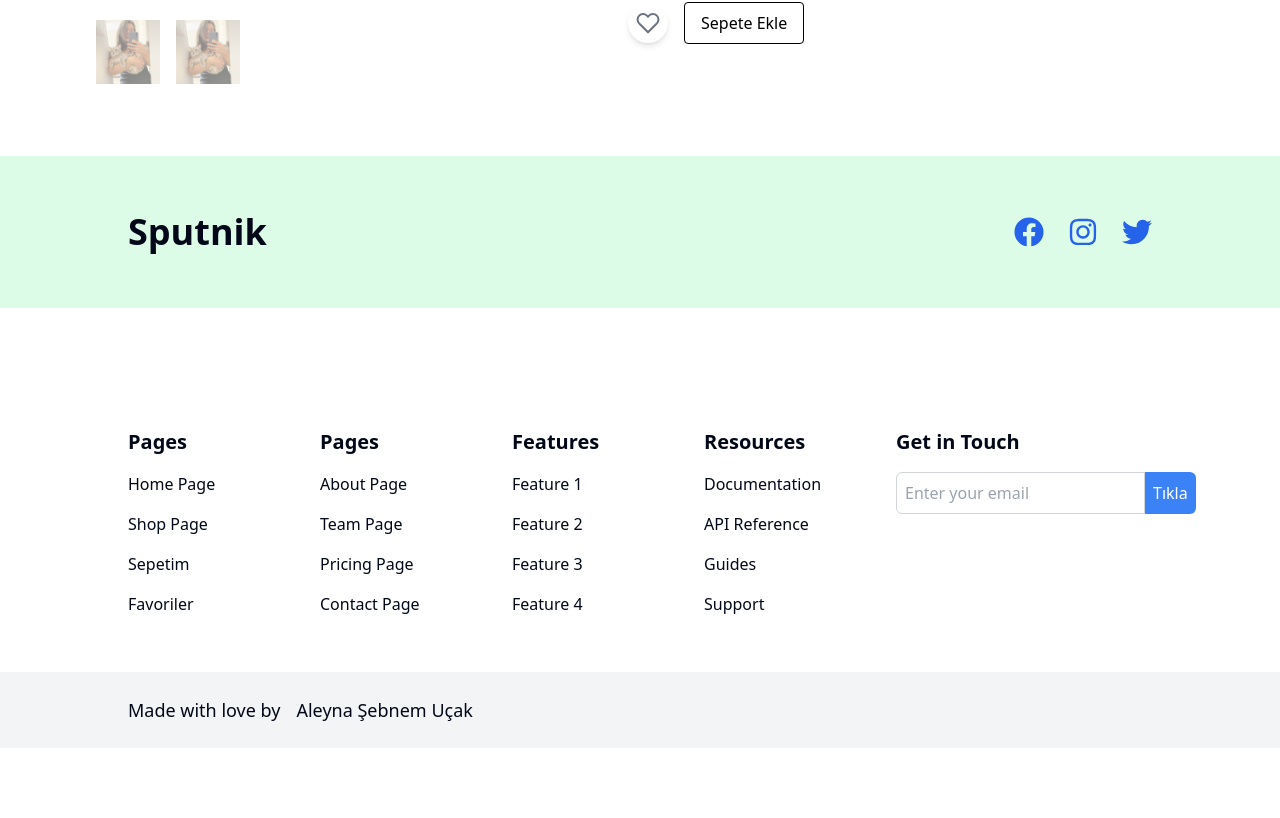
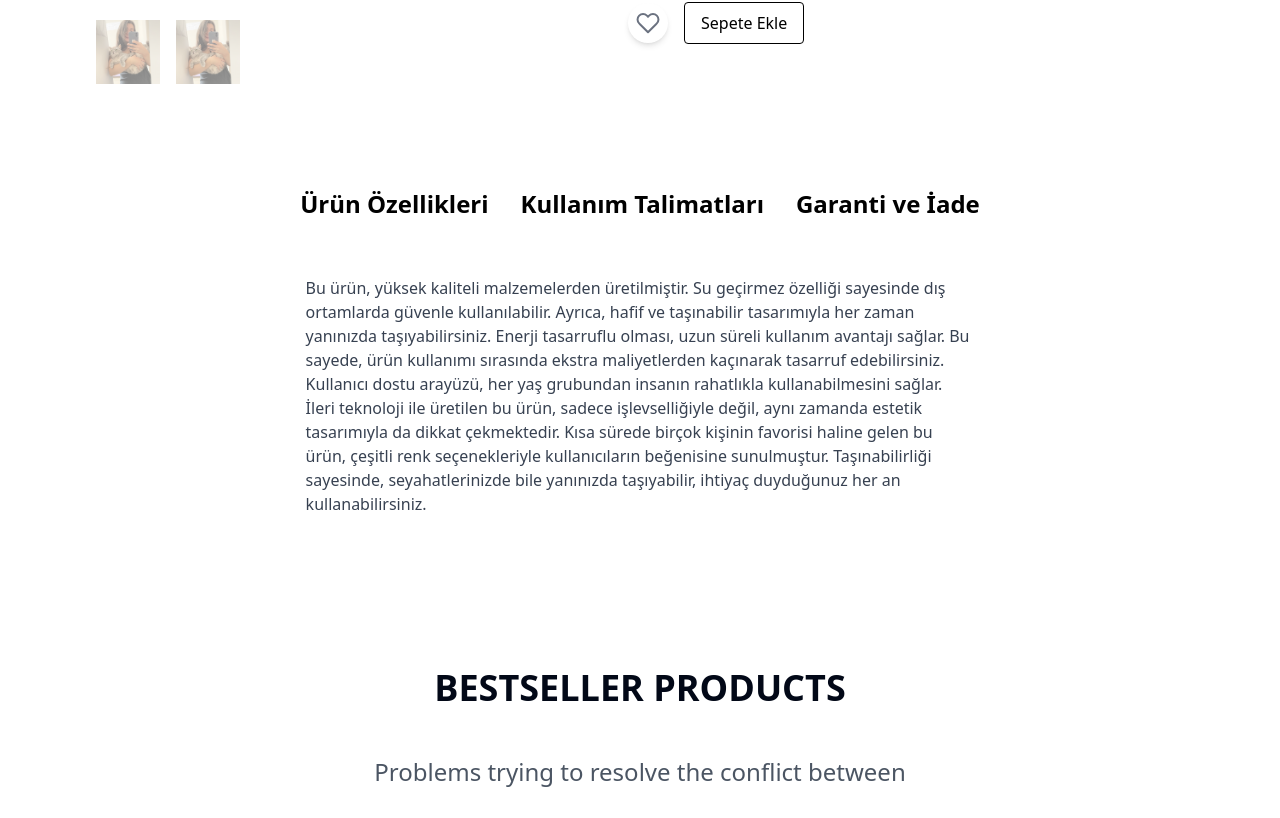
Before and after one commit to asebneemu/e-emmorce, a React (Vite) app: page /product-page/1 in a window 1280 px wide. Shown: the part 748-1566 px from the top of the page. Before the commit the page ends 1496 px from the top, so only its background shows below. Built offline with nearby package versions, Linux system fonts and the light colour scheme.

Commit message:
ProductPagev04

```diff
--- a/src/Pages/ProductPage.jsx
+++ b/src/Pages/ProductPage.jsx
@@ -8,6 +8,8 @@ import ScrollToTopButton from "@/components/ScrollToTopButton";
 import SputnikFooter from "@/components/SputnikFooter";
 import ContactSection from "@/components/ContactSection";
 import FooterLastPart from "@/components/FooterLastPart";
+import ProductDetail from "@/context/ProductContext/ProductDetail";
+import Bestsellers from "@/context/HomeContext/Bestsellers";
 
 export default function ProductPage() {
     const { id } = useParams();
@@ -18,6 +20,8 @@ export default function ProductPage() {
             <NavbarLine />
             <RealNavbar />
             <Product product={product} />
+            <ProductDetail />
+            <Bestsellers />
             <SputnikFooter />
             <ContactSection />
             <FooterLastPart />
--- a/src/components/RealNavbar.jsx
+++ b/src/components/RealNavbar.jsx
@@ -1,5 +1,3 @@
-// src/components/RealNavbar.js
-
 import { useEffect, useState } from 'react';
 import NavbarButtons from './Buttons/NavbarButtons';
 import AuthButton from './Buttons/AuthButton';
@@ -10,20 +8,16 @@ import { useSelector } from 'react-redux';
 
 export default function RealNavbar() {
     const [isSticky, setIsSticky] = useState(false);
-    const isLoggedIn = useSelector((state) => state.auth.isLoggedIn);
+    const isLoggedIn = useSelector((state) => state.auth.isLoggedIn); // Redux store'dan isLoggedIn değerini al
 
     useEffect(() => {
         const handleScroll = () => {
             const navbarTopPosition = document.getElementById('real-navbar').offsetTop;
-            if (window.scrollY > navbarTopPosition) {
-                setIsSticky(true);
-            } else {
-                setIsSticky(false);
-            }
+            setIsSticky(window.scrollY > navbarTopPosition); // Sticky navbar durumu
         };
 
         window.addEventListener('scroll', handleScroll);
-        return () => window.removeEventListener('scroll', handleScroll);
+        return () => window.removeEventListener('scroll', handleScroll); // Temizleme
     }, []);
 
     return (
@@ -41,7 +35,10 @@ export default function RealNavbar() {
 
                 <div className="flex sm:flex-col 1190:flex-row justify-end sm:gap-5 1190:space-x-8 w-[40%] items-center">
                     <div className="flex items-center space-x-2 gap-2 text-[#23A6F0]">
-                        {isLoggedIn ? <User /> : <AuthButton />}
+                        {isLoggedIn && <User />} {/* Kullanıcı girişi kontrolü, giriş yapıldığında User bileşeni */}
+                    </div>
+                    <div className="flex items-center space-x-2 gap-2 text-[#23A6F0]">
+                        {!isLoggedIn && <AuthButton />} {/* Kullanıcı girişi kontrolü, giriş yapılmadığında AuthButton */}
                     </div>
 
                     <div className="flex lg:space-x-2 1190:gap-16 text-[#23A6F0]">
--- a/src/components/User.jsx
+++ b/src/components/User.jsx
@@ -1,12 +1,12 @@
-// src/components/User.js
-
 import { useSelector } from 'react-redux';
 import { Link } from 'react-router-dom';
 
 const User = () => {
   const currentUser = useSelector((state) => state.auth.currentUser);
 
-  console.log("User Bileşeni - currentUser bilgisi:", currentUser); // Kontrol için
+  if (!currentUser) {
+    return null; // Kullanıcı bilgisi yoksa hiçbir şey render etme
+  }
 
   return (
     <Link to="/user-page" className="flex items-center space-x-2">
--- /dev/null
+++ b/src/context/ProductContext/ProductDetail.jsx
@@ -0,0 +1,45 @@
+import { useState } from 'react';
+
+export default function ProductDetail() {
+    const [activeIndex, setActiveIndex] = useState(0); // Aktif başlık indexi
+
+    // Başlıklar ve içerikleri
+    const titles = ["Ürün Özellikleri", "Kullanım Talimatları", "Garanti ve İade"];
+    const paragraphs = [
+        "Bu ürün, yüksek kaliteli malzemelerden üretilmiştir. Su geçirmez özelliği sayesinde dış ortamlarda güvenle kullanılabilir. Ayrıca, hafif ve taşınabilir tasarımıyla her zaman yanınızda taşıyabilirsiniz. Enerji tasarruflu olması, uzun süreli kullanım avantajı sağlar. Bu sayede, ürün kullanımı sırasında ekstra maliyetlerden kaçınarak tasarruf edebilirsiniz. Kullanıcı dostu arayüzü, her yaş grubundan insanın rahatlıkla kullanabilmesini sağlar. İleri teknoloji ile üretilen bu ürün, sadece işlevselliğiyle değil, aynı zamanda estetik tasarımıyla da dikkat çekmektedir. Kısa sürede birçok kişinin favorisi haline gelen bu ürün, çeşitli renk seçenekleriyle kullanıcıların beğenisine sunulmuştur. Taşınabilirliği sayesinde, seyahatlerinizde bile yanınızda taşıyabilir, ihtiyaç duyduğunuz her an kullanabilirsiniz.",
+
+        "Ürünü kullanmadan önce talimatları dikkatlice okuyun. Cihazın doğru bir şekilde çalışabilmesi için, kutunun içinde yer alan aksesuarları ve parçaları eksiksiz bir şekilde kullanmalısınız. Ürünle birlikte verilen şarj cihazını kullanarak ürünü şarj edin ve tamamen dolduğundan emin olun. Cihazı kullanmaya başlamadan önce, ilk şarjın tam olarak yapılması önerilmektedir. Ürün kullanımında dikkat edilmesi gereken önemli noktalar bulunmaktadır. Herhangi bir sorunda ürünle birlikte verilen kullanım kılavuzuna başvurabilirsiniz. Ürünü uzun süre kullanmak için bakım ve temizlik talimatlarına da uyulmalıdır. Ayrıca, ürünü sıcak ve nemli ortamlardan uzak tutmak, ürün ömrünü uzatacaktır. Cihazın çalışmasında sorun yaşarsanız, lütfen yetkili servise başvurun.",
+
+        "Bu ürün 2 yıl garantilidir. Garanti süresi içinde üründe meydana gelebilecek üretim hataları için ücretsiz onarım ve değişim hizmeti sunulmaktadır. Ürünün iade işlemleri, satın alım tarihinden itibaren 14 gün içinde yapılmalıdır. İade işlemi için ürünün kutusu, belgeleri ve aksesuarları ile birlikte geri gönderilmesi gerekmektedir. Garanti kapsamındaki işlemler için lütfen ürün faturasını saklayın. Garanti süresi dolduktan sonra, teknik destek almak için servis sağlayıcınızla iletişime geçebilirsiniz. Ürününuzun güvenli bir şekilde kullanılabilmesi için, iade süreçlerini dikkatlice takip edin. Ürününüzle ilgili yaşadığınız sorunlar için müşteri hizmetlerimizle iletişime geçmekten çekinmeyin. Herhangi bir sorunuz olduğunda, destek ekibimiz size yardımcı olmaktan mutluluk duyacaktır."
+    ];
+
+    return (
+        <div className="flex flex-col items-center p-8 gap-10">
+            {/* Başlıklar Divi */}
+            <div className="flex space-x-8 mb-4">
+                {titles.map((title, index) => (
+                    <button
+                        key={index}
+                        className="text-2xl font-bold text-black hover:text-silver focus:outline-none transition duration-300" // Başlık ayarları
+                        onClick={() => setActiveIndex(index)} // Başlık tıklandığında aktif indexi güncelle
+                        style={{ textDecoration: 'none' }} // Alt çizgi kaldır
+                    >
+                        {title}
+                    </button>
+                ))}
+            </div>
+
+            {/* Paragraflar Divi */}
+            <div className="w-[55%] mx-auto">
+                {paragraphs.map((paragraph, index) => (
+                    <p
+                        key={index}
+                        className={`text-base text-gray-700 ${activeIndex === index ? 'block' : 'hidden'}`} // Aktif indexe göre görünürlük ayarı
+                    >
+                        {paragraph}
+                    </p>
+                ))}
+            </div>
+        </div>
+    );
+}
--- a/src/store/authSlice.js
+++ b/src/store/authSlice.js
@@ -3,7 +3,8 @@
 import { createSlice } from "@reduxjs/toolkit";
 
 const initialState = {
-    isLoggedIn: localStorage.getItem("isLoggedIn") === "true",
+    // İlk başta isLoggedIn değeri localStorage'dan alınıyor, eğer yoksa false oluyor
+    isLoggedIn: localStorage.getItem("isLoggedIn") === "true" || false,
     currentUser: JSON.parse(localStorage.getItem("currentUser")) || {
         firstName: "",
         lastName: "",
@@ -18,23 +19,23 @@ const authSlice = createSlice({
         login: (state, action) => {
             state.isLoggedIn = true;
             state.currentUser = action.payload;
-            localStorage.setItem("isLoggedIn", "true");
+            localStorage.setItem("isLoggedIn", "true"); // Kullanıcı giriş yaptığında localStorage'ı güncelle
             localStorage.setItem("currentUser", JSON.stringify(action.payload));
             console.log("Giriş yapıldı, isLoggedIn durumu:", state.isLoggedIn);
         },
         logout: (state) => {
             state.isLoggedIn = false;
-            state.currentUser = { firstName: "", lastName: "", email: "" };
-            localStorage.setItem("isLoggedIn", "false");
+            state.currentUser = { firstName: "", lastName: "", email: "" }; // Kullanıcı bilgilerini sıfırla
+            localStorage.setItem("isLoggedIn", "false"); // Kullanıcı çıkış yaptığında localStorage'ı güncelle
             localStorage.removeItem("currentUser");
             console.log("Çıkış yapıldı, isLoggedIn durumu:", state.isLoggedIn);
         },
-        updateUser: (state, action) => { // 4.1 Kullanıcı bilgilerini güncellemek için updateUser action'ı eklendi
+        updateUser: (state, action) => {
             state.currentUser = { ...state.currentUser, ...action.payload };
-            localStorage.setItem("currentUser", JSON.stringify(state.currentUser)); // 4.1 localStorage güncellemesi yapıldı
+            localStorage.setItem("currentUser", JSON.stringify(state.currentUser)); // Kullanıcı bilgilerini güncelle
         },
     },
 });
 
-export const { login, logout, updateUser } = authSlice.actions; // 4.1 updateUser export edildi
-export default authSlice.reducer;
+export const { login, logout, updateUser } = authSlice.actions; // Giriş, çıkış ve güncelleme eylemlerini dışa aktar
+export default authSlice.reducer; // Slice reducer'ını dışa aktar
```
